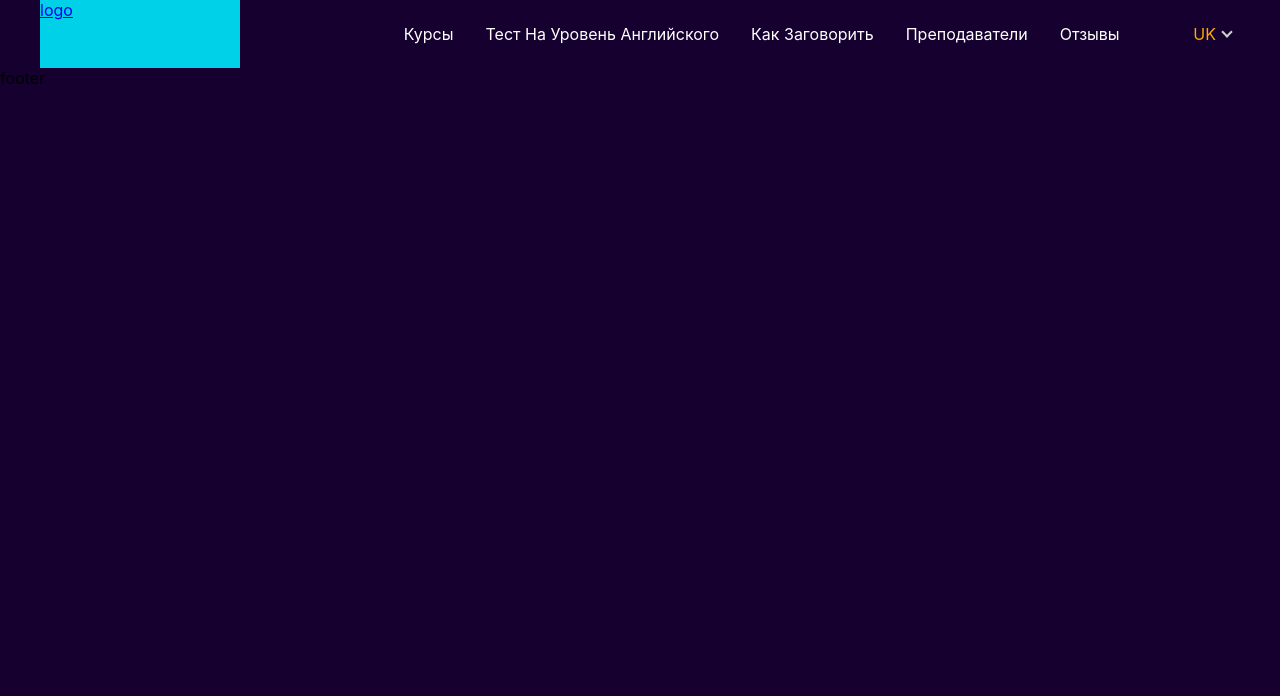
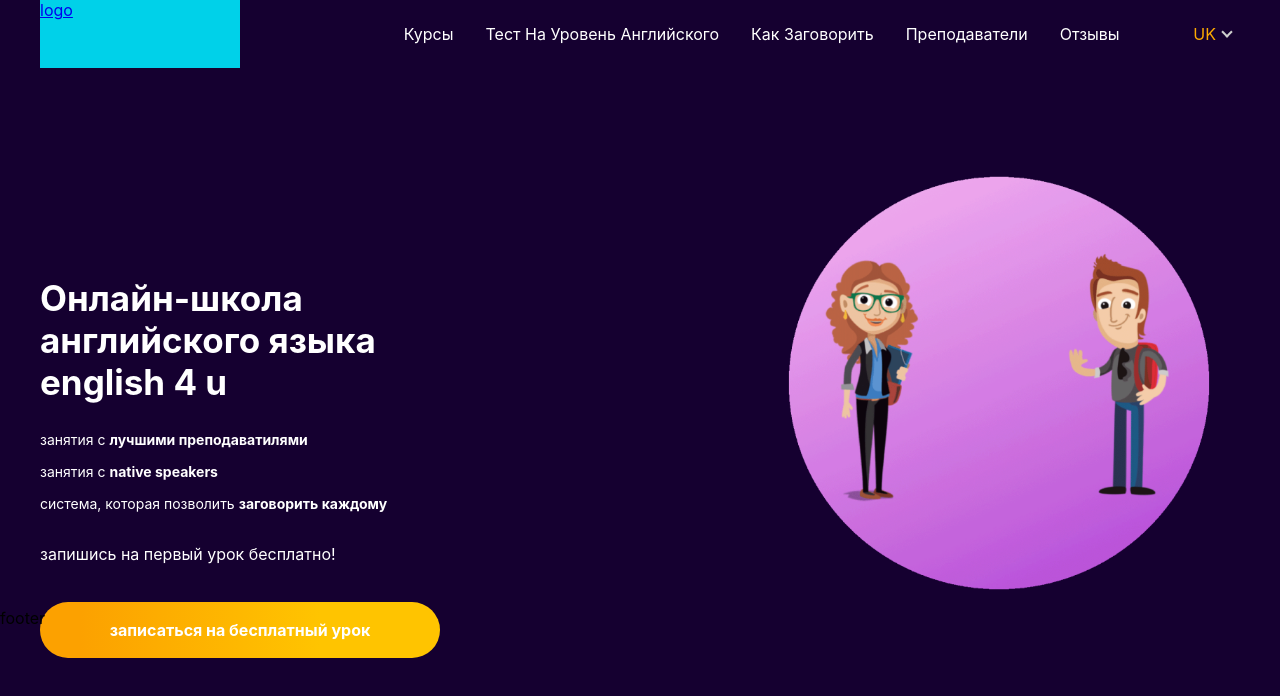
Before and after one commit to Overkloker/engspeek, a React (Create React App) app: page / in a window 1280 px wide. Shown: the top 696 px of the page. Built offline with nearby package versions, Linux system fonts and the light colour scheme.

Commit message:
[main]: main screen

```diff
--- a/src/components/ScreenMain/index.js
+++ b/src/components/ScreenMain/index.js
@@ -2,9 +2,31 @@ import React from 'react';
 import Header from 'components/Header';
 
 const ScreenMain = () => (
-  <>
-    <Header />
-  </>
+    <div className="main-screen">
+        <Header />
+
+        <div className="container">
+            <div className="main-screen-content">
+                <div className="block-left">
+                    <h2 className="title">
+                        Онлайн-школа
+                        английского языка
+                        english 4 u
+                    </h2>
+                    <ul className="description">
+                        <li>занятия с <span>лучшими преподаватилями</span></li>
+                        <li>занятия с <span>native speakers</span></li>
+                        <li>система, которая позволить <span>заговорить каждому</span></li>
+                    </ul>
+                    <span className="book-lesson">запишись на первый урок бесплатно!</span>
+                    <span className="button">записаться на бесплатный урок</span>
+                </div>
+                <div className="block-right">
+                    <div className="image"></div>
+                </div>
+            </div>
+        </div>
+    </div>
 );
 
 export default ScreenMain;
--- /dev/null
+++ b/src/components/ScreenMain/styles.scss
@@ -0,0 +1,67 @@
+.main-screen {
+  .block {
+    &-left {
+      width: 400px;
+      height: 10px;
+      color: $colorWhite;
+      padding-top: 180px;
+
+      .title {
+        font-size: 35px;
+
+      }
+
+      .description {
+        list-style: none;
+        li {
+          font-size: 14px;
+          line-height: 16px;
+          margin-top: 16px;
+          &:first-child {
+            margin-top: 0;
+          }
+          span {
+            font-weight: bold;
+          }
+        }
+      }
+
+      .book-lesson {
+        display: flex;
+        font-size: 16px;
+        margin-top: 32px;
+      }
+
+      .button {
+        display: flex;
+        justify-content: center;
+        line-height: 56px;
+        font-size: 16px;
+        font-weight: bold;
+        color: $colorWhite;
+        border-radius: 100px;
+        cursor: pointer;
+        background: linear-gradient(90deg, #FCA100 10%, #FFC400 70%);
+        margin-top: 38px;
+      }
+    }
+
+    &-right {
+      flex: 1;
+      padding-top: 90px;
+
+      .image {
+        height: 450px;
+        background-size: contain;
+        background-repeat: no-repeat;
+        background-position-x: 260px;
+        background-image: url("./../../assets/images/Comp 1_1 1.png");
+      }
+    }
+  }
+
+  &-content {
+    display: flex;
+    flex-direction: row;
+  }
+}
--- a/src/index.scss
+++ b/src/index.scss
@@ -2,3 +2,4 @@
 @import "colors";
 @import "App";
 @import "components/Header/styles";
+@import "components/ScreenMain/styles";
```
Also changed, not shown: src/assets/images/Comp 1_1 1.png (added).
